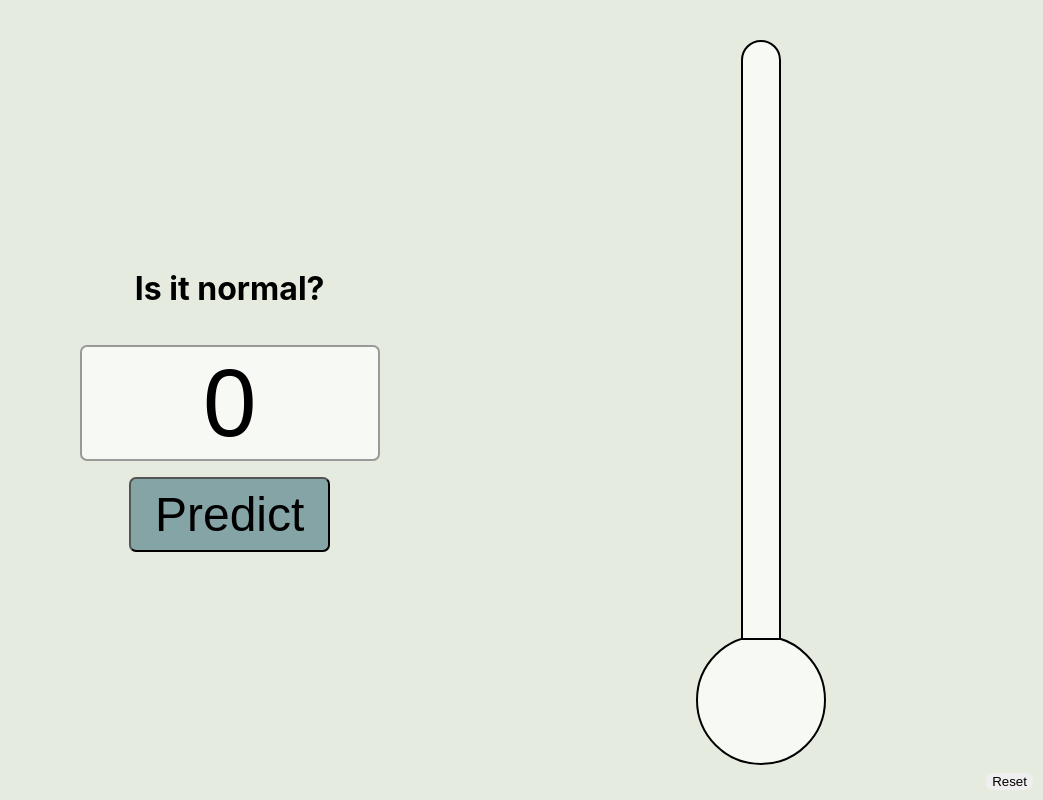
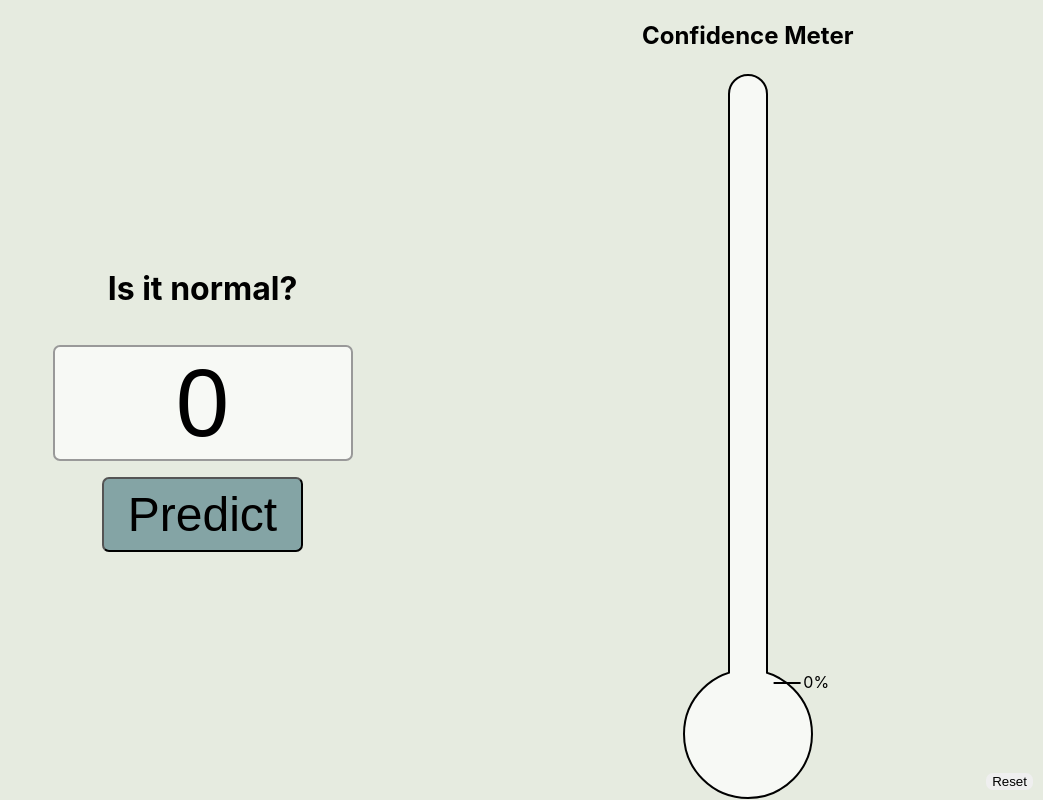
Before and after one commit to jlmcd/hackathon-anomoly-detection-fe, a React (Create React App) app: page / in a window 1280 px wide. Shown: the whole page, without its empty margins (237-1280 px from the left). Built offline with nearby package versions, Linux system fonts and the light colour scheme; the HTML template or start-up script is replaced by a standard one.

Commit message:
thermometer labels

```diff
--- a/src/App.js
+++ b/src/App.js
@@ -76,11 +76,14 @@ const App = () => {
         </button>
       </div>
       <div className="thermometer-container">
+        <h2>Confidence Meter</h2>
         <div className="thermometer__stem">
           <div
             className="thermometer__confidence-measurement"
             style={calculateConfidenceStyle()}
-          />
+          >
+            <div className="thermometer__confidence-label">{Math.round(results?.confidence * 100)}%</div>
+          </div>
         </div>
         <div className="thermometer__bulb" style={calculateResultColor()} />
       </div>
--- a/src/app.css
+++ b/src/app.css
@@ -61,6 +61,26 @@ input[type=number]::-webkit-outer-spin-button {
 .thermometer__stem, .thermometer__confidence-measurement {
   border-radius: 20px 20px 0 0;
 }
+.thermometer__stem::before {
+  content: '';
+  position: absolute;
+  bottom: -5px;
+  width: 100%;
+  height: 50px;
+  background-color: inherit;
+  z-index: 1;
+}
+.thermometer__bulb::before {
+  content: '';
+  position: absolute;
+  top: 0;
+  left: 50%;
+  transform: translate(-50%, 0);
+  z-index: 2;
+  width: 36px;
+  height: 50px;
+  background-color: inherit;
+}
 .thermometer__stem {
   width: 40px;
   height: 600px;
@@ -76,10 +96,25 @@ input[type=number]::-webkit-outer-spin-button {
   left: 50%;
   transform: translate(-50%, 0px);
   transition: 1s;
+  z-index: 2;
 }
 .thermometer__bulb {
+  position: relative;
   width: 130px;
   height: 130px;
   border-radius: 50%;
   transition: 1s;
+  margin: 0 auto;
 }
+.thermometer__confidence-label {
+  position: relative;
+  left: 70px;
+}
+.thermometer__confidence-label::after {
+  content: '';
+  position: absolute;
+  left: -30px;
+  top: 50%;
+  width: 25px;
+  border: 1px solid black;
+}
```
